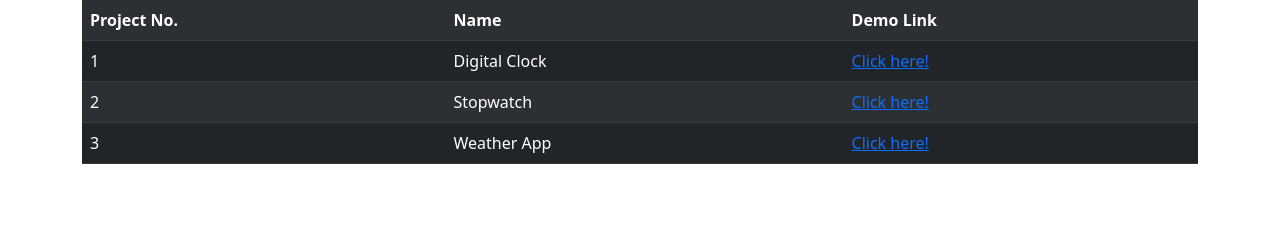
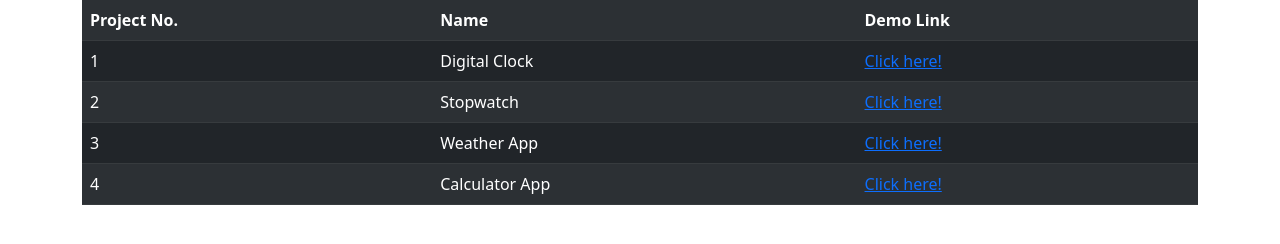
Before and after one commit to CodeWithPranta/js_projects, a plain HTML site: page index.html in a window 1280 px wide. Drawn offline with nearby package versions, Linux system fonts and the light colour scheme.

Commit message:
add calculator in root html

```diff
--- a/index.html
+++ b/index.html
@@ -33,6 +33,11 @@
                             <td>Weather App</td>
                             <td><a href="weatherapp/index.html">Click here!</a></td>
                         </tr>
+                        <tr>
+                            <td>4</td>
+                            <td>Calculator App</td>
+                            <td><a href="calculator/index.html">Click here!</a></td>
+                        </tr>
                     </table>
                 </div>
             </div>
```
